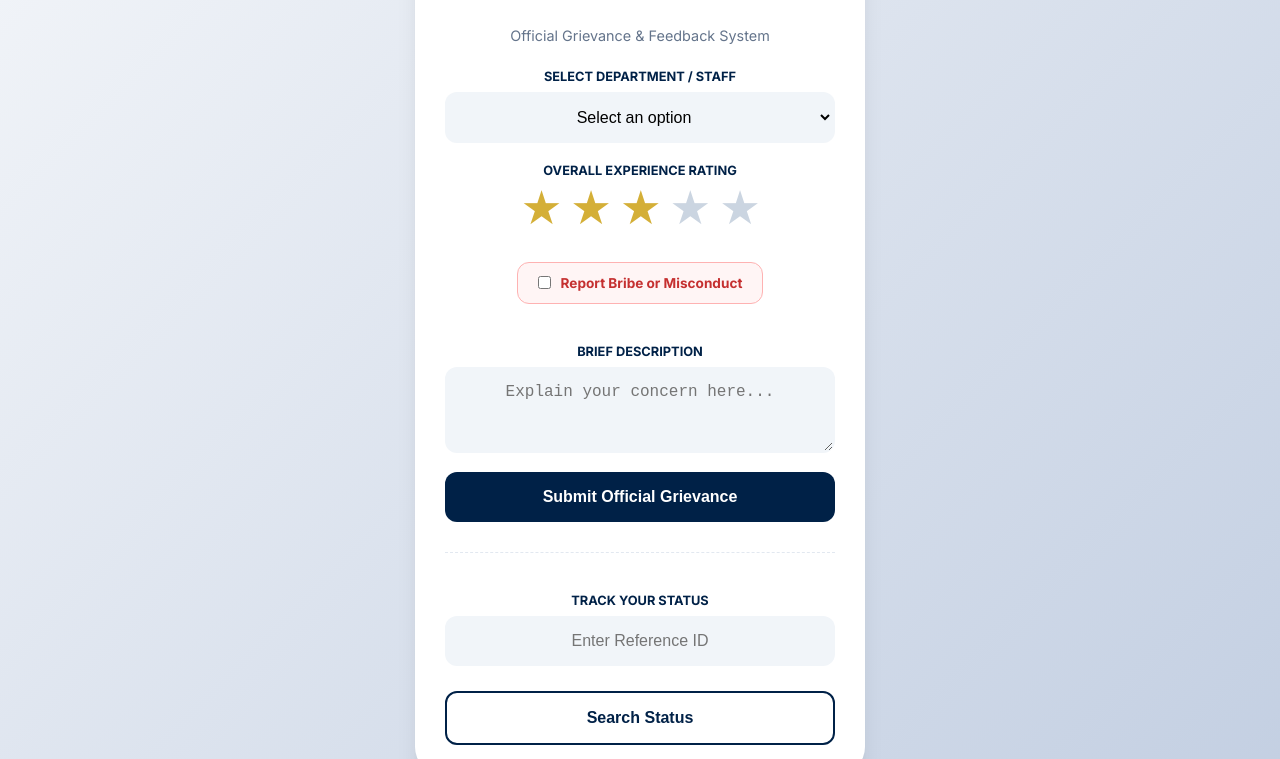
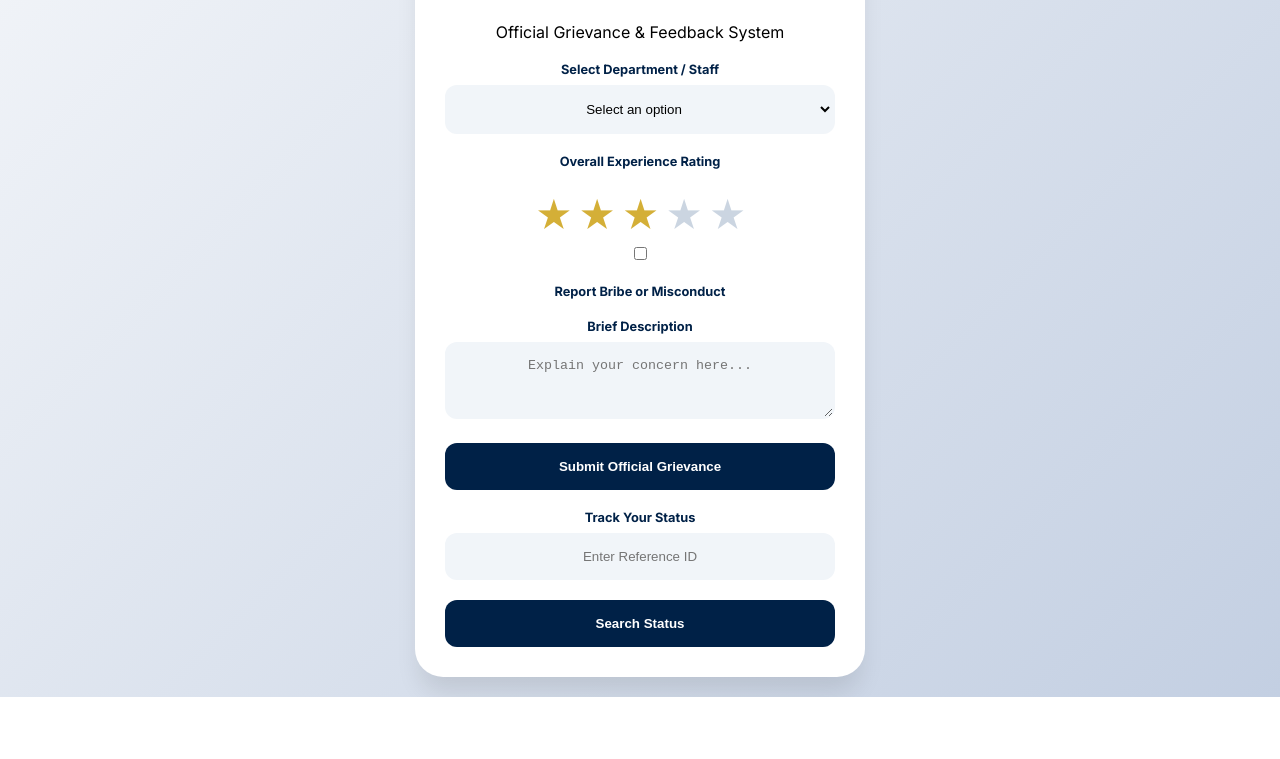
Before and after one commit to pranaykardekar1-cloud/grievance-portal, a website: page index.html in a window 1280 px wide. Shown: the part 237-996 px from the top of the page. After the commit the page ends 934 px from the top, so only its background shows below. Drawn offline with Linux system fonts and the light colour scheme.

Commit message:
Style changes

```diff
--- a/style.css
+++ b/style.css
@@ -1,22 +1,16 @@
 @import url('https://fonts.googleapis.com/css2?family=Inter:wght@400;600;700&display=swap');
 
 :root {
-    --ggu-blue: #002147;       /* Deep Navy */
-    --ggu-gold: #D4AF37;       /* GGU Gold */
-    --ggu-gold-light: #F4D03F;
-    --bg-gradient: linear-gradient(135deg, #f5f7fa 0%, #c3cfe2 100%);
-    --card-shadow: 0 20px 25px -5px rgba(0, 0, 0, 0.1), 0 10px 10px -5px rgba(0, 0, 0, 0.04);
+    --ggu-blue: #002147;
+    --ggu-gold: #D4AF37;
+    --card-shadow: 0 20px 25px -5px rgba(0, 0, 0, 0.1);
 }
 
-* {
-    box-sizing: border-box;
-    margin: 0;
-    padding: 0;
-}
+* { box-sizing: border-box; margin: 0; padding: 0; }
 
 body {
     font-family: 'Inter', sans-serif;
-    background: var(--bg-gradient);
+    background: linear-gradient(135deg, #f5f7fa 0%, #c3cfe2 100%);
     min-height: 100vh;
     display: flex;
     justify-content: center;
@@ -31,10 +25,9 @@ body {
     border-radius: 28px;
     box-shadow: var(--card-shadow);
     overflow: hidden;
-    text-align: center; /* Centers inline-block elements */
+    text-align: center;
 }
 
-/* BRAND HEADER */
 .brand-header {
     background: var(--ggu-blue);
     padding: 35px 20px;
@@ -47,44 +40,21 @@ body {
     padding: 10px;
     border-radius: 50%;
     margin-bottom: 15px;
-    box-shadow: 0 4px 15px rgba(0,0,0,0.3);
 }
 
-.brand-header h2 {
-    color: white;
-    font-size: 1.4rem;
-    font-weight: 700;
-    text-transform: uppercase;
-    letter-spacing: 1px;
-}
+.brand-header h2 { color: white; font-size: 1.4rem; text-transform: uppercase; }
 
-.university-name {
-    color: var(--ggu-gold-light);
-    font-size: 0.75rem;
-    font-weight: 600;
-    margin-top: 5px;
-}
+.university-name { color: #F4D03F; font-size: 0.75rem; font-weight: 600; }
 
-/* FORM CONTENT */
-.form-content {
-    padding: 30px;
-}
-
-.subtitle {
-    font-size: 0.9rem;
-    color: #64748b;
-    margin-bottom: 25px;
-}
+.form-content { padding: 30px; }
 
 label {
     display: block;
     font-size: 0.8rem;
     font-weight: 700;
     color: var(--ggu-blue);
-    text-transform: uppercase;
     margin-top: 20px;
     margin-bottom: 8px;
-    text-align: center; /* Center the label text */
 }
 
 select, textarea, input[type="text"] {
@@ -93,62 +63,9 @@ select, textarea, input[type="text"] {
     background: #f1f5f9;
     border: 2px solid transparent;
     border-radius: 12px;
-    font-size: 1rem;
-    text-align: center; /* Center text inside inputs */
-    transition: all 0.2s ease;
+    text-align: center;
 }
 
-select:focus, textarea:focus, input[type="text"]:focus {
-    outline: none;
-    background: white;
-    border-color: var(--ggu-gold);
-    box-shadow: 0 0 0 4px rgba(212, 175, 55, 0.1);
-}
-
-/* STAR RATING CENTERED */
-.rating {
-    display: flex;
-    flex-direction: row-reverse;
-    justify-content: center;
-    gap: 12px;
-    margin: 10px 0;
-}
-
-.rating input { display: none; }
-.rating label {
-    font-size: 36px;
-    color: #cbd5e1;
-    cursor: pointer;
-    margin: 0;
-}
-
-.rating label:hover,
-.rating label:hover ~ label,
-.rating input:checked ~ label {
-    color: var(--ggu-gold);
-}
-
-/* MISCONDUCT BOX CENTERED */
-.misconduct-box {
-    display: inline-flex;
-    align-items: center;
-    justify-content: center;
-    gap: 10px;
-    background: #fff5f5;
-    padding: 12px 20px;
-    border-radius: 12px;
-    margin: 20px auto;
-    border: 1px solid #feb2b2;
-}
-
-.misconduct-box label {
-    margin: 0;
-    color: #c53030;
-    font-size: 0.85rem;
-    text-transform: none;
-}
-
-/* BUTTONS */
 button {
     width: 100%;
     padding: 16px;
@@ -157,45 +74,12 @@ button {
     border: none;
     border-radius: 12px;
     font-weight: 700;
-    font-size: 1rem;
     cursor: pointer;
-    transition: transform 0.2s, background 0.2s;
-    margin-top: 15px;
+    margin-top: 20px;
 }
 
-button:hover {
-    background: #003366;
-    transform: translateY(-2px);
-}
-
-/* TRACK SECTION */
-.track-section {
-    margin-top: 30px;
-    padding-top: 20px;
-    border-top: 1px dashed #e2e8f0;
-}
-
-.track-controls {
-    display: flex;
-    flex-direction: column;
-    gap: 10px;
-}
-
-.track-btn-alt {
-    background: white;
-    color: var(--ggu-blue);
-    border: 2px solid var(--ggu-blue);
-}
-
-.track-btn-alt:hover {
-    background: var(--ggu-blue);
-    color: white;
-}
-
-#statusResult {
-    margin-top: 15px;
-    font-weight: 700;
-    padding: 10px;
-    border-radius: 8px;
-    display: none;
-}
+/* Star Rating */
+.rating { display: flex; flex-direction: row-reverse; justify-content: center; gap: 10px; }
+.rating input { display: none; }
+.rating label { font-size: 32px; color: #cbd5e1; cursor: pointer; }
+.rating input:checked ~ label { color: var(--ggu-gold); }
```
